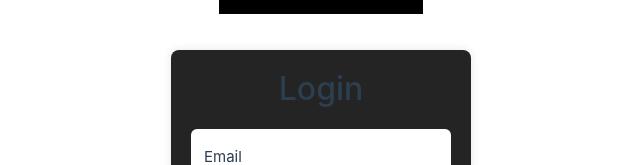
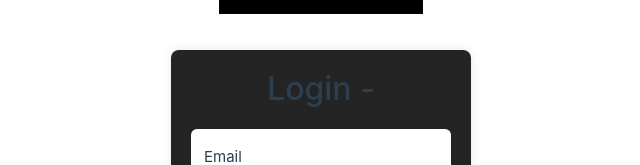
Before and after one commit to LucasAlmeida-jpg/presence-gym, a Vue app: page / in a window 1280 px wide. Shown: the part 190-355 px from the top of the page, without its empty margins (319-959 px from the left). Built offline with nearby package versions, Linux system fonts and the light colour scheme.

Commit message:
teste deploy

```diff
--- a/src/views/HomeView.vue
+++ b/src/views/HomeView.vue
@@ -4,7 +4,7 @@
   </div>
   <main class="login-container">
     <div v-if="!isLoggedIn" class="login-form">
-      <h2>Login</h2>
+      <h2>Login -</h2>
       <!-- <div class="d-flex justify-content-center mb-3">
         <button @click="setMode('user')" :class="{ active: loginMode === 'user' }">Email</button>
         <button @click="setMode('professor')" :class="{ active: loginMode === 'professor' }" class="ms-3">Professor</button>
```
